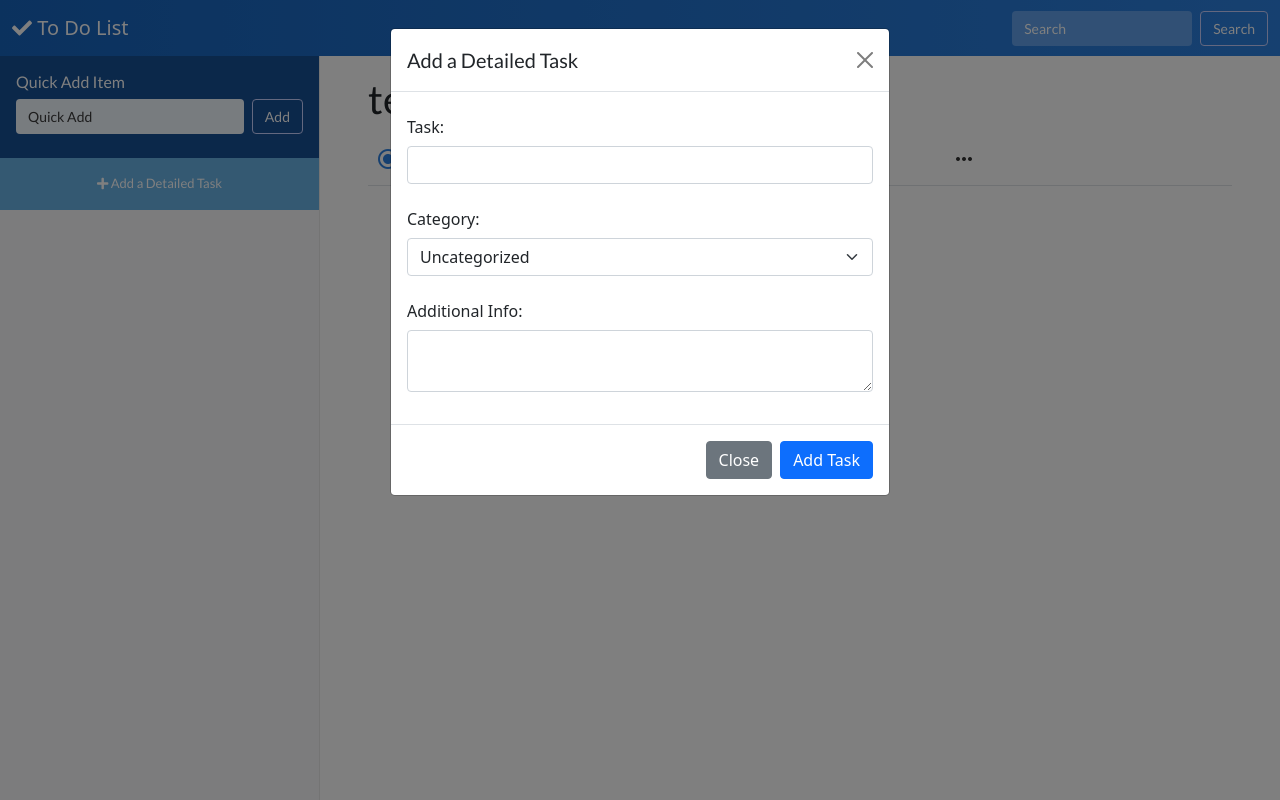
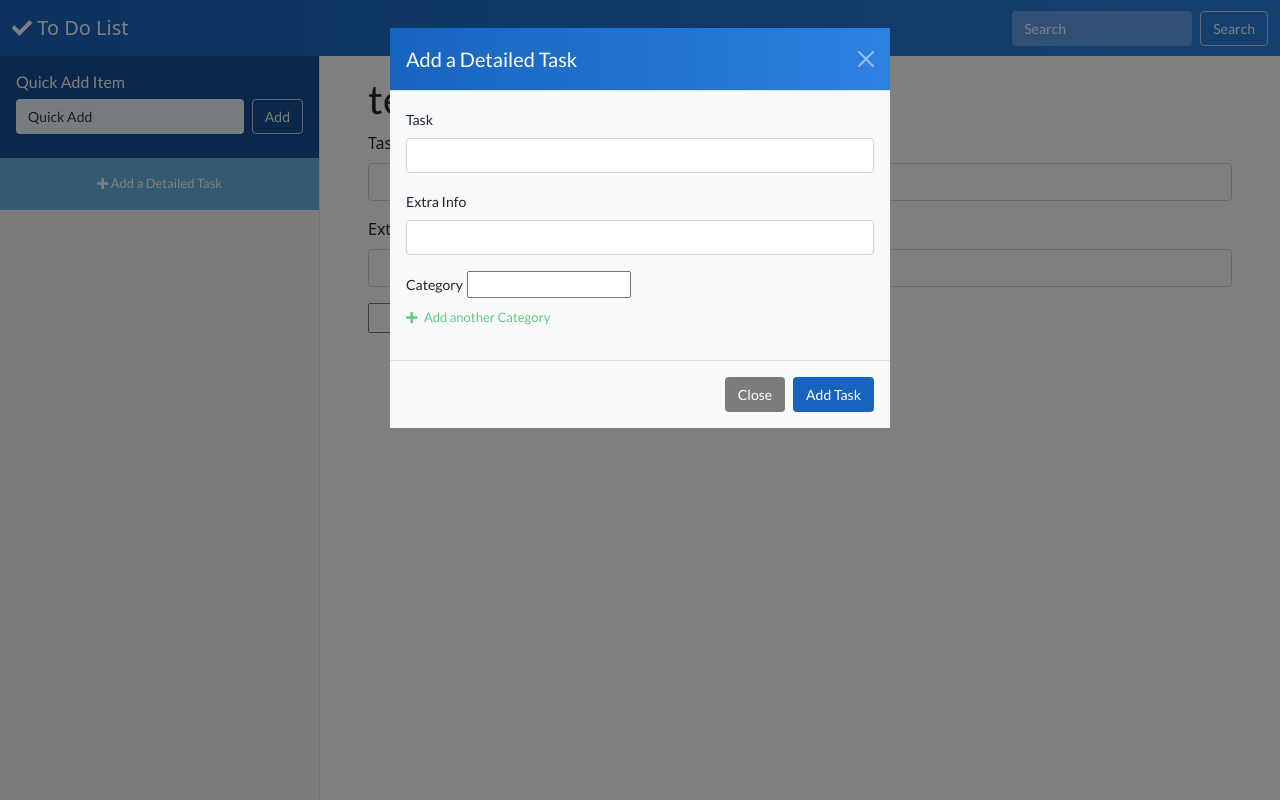
Before and after one commit to shawnpatoka/django-todo-app, a Django app: template templates/test.html in a window 1280 px wide, after a click on "Add a Detailed Task". Run offline with Django 3.2, Linux system fonts and the light colour scheme; the template is opened without the code that fills it: most values are stand-ins (such as "Sample title", 1, 10 or a date in 2020); form fields are guessed from the names that the template uses; some libraries are stand-ins or nearby versions.

Commit message:
updated Detail Form and modal

```diff
--- a/static/css/main.css
+++ b/static/css/main.css
@@ -127,11 +127,17 @@ h2 {
     border-bottom: 1px solid #bdbdbd;
 }
 
+p {
+    font-family: 'Lato', sans-serif;
+}
+
+
 
 p.task-name {
     font-family: 'Lato', sans-serif;
     font-weight: 700;
     font-size: 15px;
+    color: #383838;
 
 }
 
@@ -178,6 +184,67 @@ tbody tr:hover td div.hide {
     font-size: 17px;
 }
 
+/* add a detailed task modal */
+.modal-content {
+    border: none !important;
+    background-color: #f8f9fa;
+    border-radius: 0px;
+}
+
+.modal-header {
+    background-image: linear-gradient(to right, #1764be , #2d81e1);
+    border-radius: 0px;
+    color: #ffffff;
+
+}
+
+.detail-task-form label {
+    font-family: 'Lato', sans-serif;
+    font-weight: 400;
+    font-size: 14px;
+}
+.detail-task-form ul {
+    padding-left: 0px;
+    list-style-type: none;
+}
+
+.detail-task-form input[type=text], .detail-task-form ul li {
+    font-family: 'Lato', sans-serif;
+    font-weight: 400;
+    font-size: 14px;
+    margin-bottom: 10px;
+}
+
+.detail-task-form input[type=checkbox]{
+    margin-right: 10px;
+}
+
+.btn-solid-success {
+    font-family: 'Lato', sans-serif;
+    font-size: 14px;
+    background-color: #1764be;
+    color: #ffffff;
+}
+
+.btn-solid-success:hover, .btn-solid-secondary:hover {
+    font-family: 'Lato', sans-serif;
+    font-size: 14px;
+    background-color: #f8f9fa;
+    border-color: #1764be;
+    color: #1764be;
+}
+
+.btn-solid-secondary {
+    font-family: 'Lato', sans-serif;
+    font-size: 14px;
+    background-color: #7c7c7c;
+    color: #ffffff;
+}
+
+p.add-another {
+    font-size: 13px;
+    color: #63c97d;
+}
 
 /* catgeory icons */
 
--- a/tasks/urls.py
+++ b/tasks/urls.py
@@ -4,6 +4,7 @@ from . import views
 urlpatterns = [
 
     path('', views.index, name="list"),
+    path('detail-task/', views.detailTask, name="detail_add"),
     path('update-task/<str:pk>/', views.updateTask, name="update"),
     path('delete-task/<str:pk>/', views.taskDelete, name="delete"),
     path('tick-task/<str:pk>/', views.taskTicked, name="tick_task"),
--- a/templates/base.html
+++ b/templates/base.html
@@ -55,34 +55,55 @@
 </div>
 
 
-<!-- start model -->
+<!-- start Add a Detailed Task model -->
 <div class="modal fade" id="addDetailedTaskModal" tabindex="-1" aria-hidden="true">
   <div class="modal-dialog">
     <div class="modal-content">
       <div class="modal-header">
         <h5 class="modal-title">Add a Detailed Task</h5>
+        <button type="button" class="btn-close btn-close-white" data-bs-dismiss="modal" aria-label="Close"></button>
+      </div>
+      <form method="POST" action="">
+        {% csrf_token %}
+        <div class="modal-body detail-task-form">
+              <div class="mb-3">
+                  <label class="form-label">Task</label>
+                  <input type="text" name="title" class="form-control">
+              </div>
+              <div class="mb-3">
+                  <label class="form-label">Extra Info</label>
+                  <input type="text" name="extra_info" class="form-control">
+              </div>
+              <label class="mb-2">Category</label>
+              {{ detail_form.category }}
+              <p class="add-another"><i class="fas fa-plus me-1"></i> Add another Category</p>
+
+        </div>
+        <div class="modal-footer">
+          <button type="button" class="btn btn-solid-secondary" data-bs-dismiss="modal">Close</button>
+          <button type="submit" class="btn btn-solid-success">Add Task</button>
+        </div>
+    </form>
+    </div>
+  </div>
+</div>
+<!-- / modal -->
+
+<!-- start Delete Task model -->
+<div class="modal fade" id="deleteTask" tabindex="-1" aria-hidden="true">
+  <div class="modal-dialog">
+    <div class="modal-content">
+      <div class="modal-header">
+        <h5 class="modal-title">Delete Task</h5>
         <button type="button" class="btn-close" data-bs-dismiss="modal" aria-label="Close"></button>
       </div>
       <form method="POST" action="/">
         {% csrf_token %}
         <div class="modal-body">
 
-            <div class="mb-3">
-              <label class="col-form-label">Task:</label>
-              <input type="text" class="form-control" name="title">
-            </div>
-            <div class="mb-3">
-              <label class="col-form-label">Category:</label>
-              <select class="form-select">
-                <option value="1">Uncategorized</option>
-                <option value="2">Priority 1</option>
-                <option value="3">Priority 1</option>
-              </select>
-            </div>
-            <div class="mb-3">
-              <label class="col-form-label">Additional Info:</label>
-              <textarea class="form-control" name="extra_info"></textarea>
-            </div>
+<p> blah blah blah </p>
+
+
         </div>
         <div class="modal-footer">
           <button type="button" class="btn btn-secondary" data-bs-dismiss="modal">Close</button>
@@ -94,6 +115,7 @@
 </div>
 <!-- / modal -->
 
+
     <script src="https://cdn.jsdelivr.net/npm/bootstrap@5.0.0-beta2/dist/js/bootstrap.bundle.min.js" integrity="sha384-b5kHyXgcpbZJO/tY9Ul7kGkf1S0CWuKcCD38l8YkeH8z8QjE0GmW1gYU5S9FOnJ0" crossorigin="anonymous"></script>
   </body>
 </html>
--- a/templates/test.html
+++ b/templates/test.html
@@ -4,65 +4,32 @@
 
 <h1>test page</h1>
 
+<style>
 
-<table class="table table-hover">
-    <tbody>
-{% for item in tasks %}
-{% if item.complete == True %}
-<tr>
-    <td class="col-1 align-top pt-3">
-        <a href="{% url 'untick_task' item.id %}"><span class="material-icons text-black-50">radio_button_checked</span></a>
-    </td>
-    <td class="col-7 align-top pt-3">
-        <p class="task-name p-0 m-0">{{ item }}</p>
-        <div class="collapse" id="collapse{{item.id}}">
-            <p class="task-detail mt-2">{{item.extra_info}}</p>
-        </div>
-    </td>
-    <td class="col-2 align-top pt-3">
-        {% if item.extra_info != '' %}
-        <p class="task-name p-0 m-0">
-            <a data-bs-toggle="collapse" href="#collapse{{item.id}}" role="button" aria-expanded="false">
-                <span class="material-icons text-black-75">more_horiz</span>
-            </a>
-        </p>
-        {% endif %}
-    </td>
-    <td class="col-2 align-top pt-3 text-end">
-        <div class="hide">
-            <a href="{% url 'update' item.id %}"><span class="material-icons text-black-75 pe-2">mode_edit</span></a> <a href="{% url 'delete' item.id %}"><span class="material-icons text-danger">remove_circle</span></a>
-        </div>
-    </td>
-</tr>
-{% else %}
-<tr>
-    <td class="col-1 align-top pt-3">
-        <a href="{% url 'untick_task' item.id %}"><span class="material-icons" style="color: #2d81e1;">radio_button_checked</span></a>
-    </td>
-    <td class="col-7 align-top pt-3">
-        <p class="task-name p-0 m-0">{{ item }}</p>
-        <div class="collapse" id="collapse{{item.id}}">
-            <p class="task-detail mt-2">{{item.extra_info}}</p>
-        </div>
-    </td>
-    <td class="col-2 align-top pt-3">
-        {% if item.extra_info != '' %}
-        <p class="task-name p-0 m-0">
-            <a data-bs-toggle="collapse" href="#collapse{{item.id}}" role="button" aria-expanded="false">
-                <span class="material-icons text-black-75">more_horiz</span>
-            </a>
-        </p>
-        {% endif %}
-    </td>
-    <td class="col-2 align-top pt-3 text-end">
-        <div class="hide">
-            <a href="{% url 'update' item.id %}"><span class="material-icons text-black-75 pe-2">mode_edit</span></a> <a href="{% url 'delete' item.id %}"><span class="material-icons text-danger">remove_circle</span></a>
-        </div>
-    </td>
-</tr>
-{% endif %}
-{% endfor %}
-</tbody>
-</table>
+.test-form ul {
+    list-style-type: none;
+    padding-left: 0px;
+}
+
+
+</style>
+
+<form action="" method="POST">
+{% csrf_token %}
+<div class="test-form">
+    <div class="mb-3">
+        <label class="form-label">Task</label>
+        <input type="text" name="title" class="form-control">
+    </div>
+    <div class="mb-3">
+        <label class="form-label">Extra Info</label>
+        <input type="text" name="extra_info" class="form-control">
+    </div>
+    {{ detail_form.category }}
+    <input type="submit">
+</div>
+</form>
+
+
 
 {% endblock %}
```
Also changed, not shown: tasks/forms.py (+15 -0 lines), tasks/views.py (+18 -2 lines), templates/list.html (+8 -8 lines).
